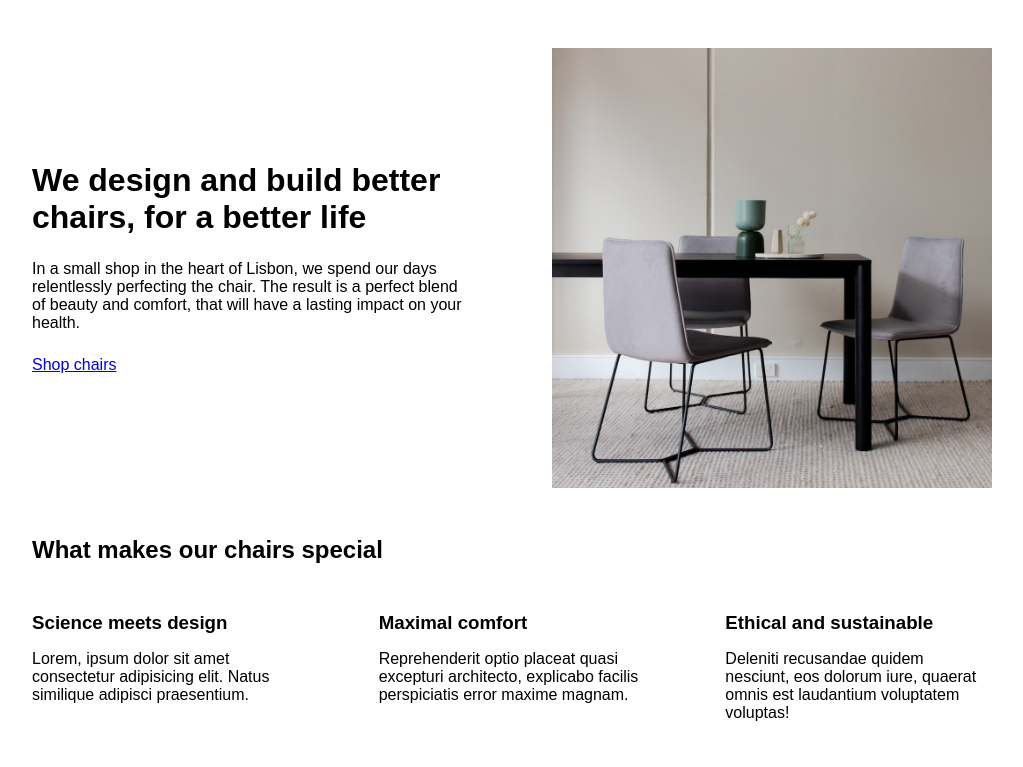
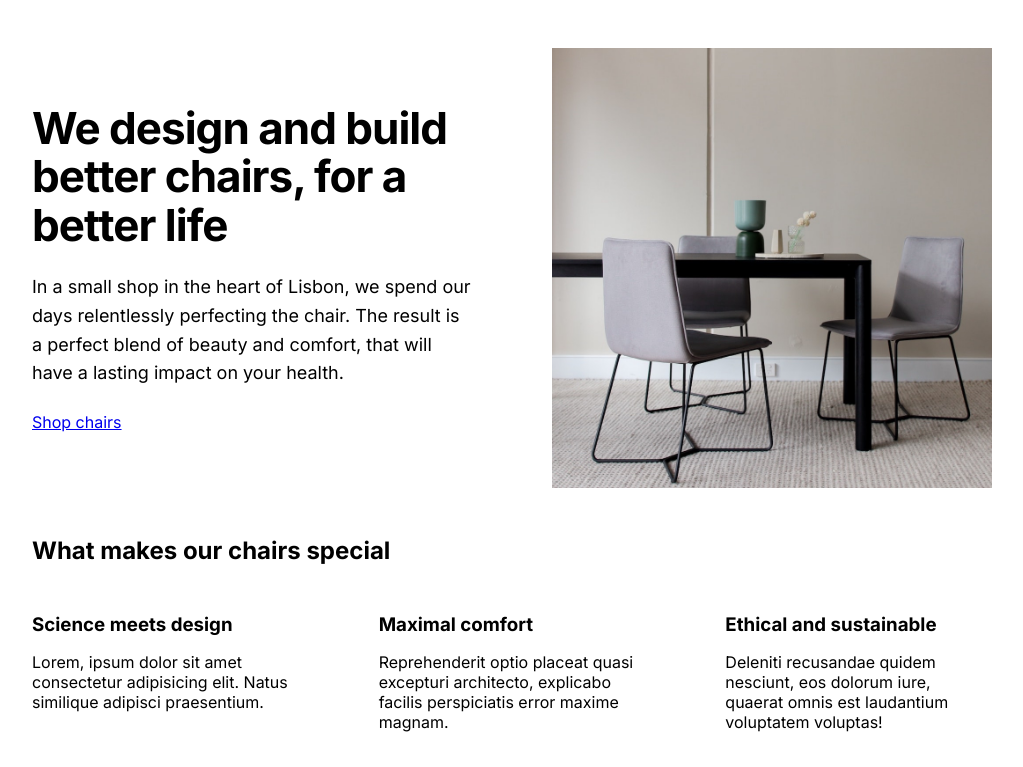
Before and after one commit to matheus4lves/udemy-html-css-design, a plain HTML site: page index.html in a window 1280 px wide. Shown: the top 767 px of the page, without its empty margins (128-1151 px from the left). Drawn offline with Linux system fonts and the light colour scheme.

Commit message:
Improve the typography of the page header

```diff
--- a/index.html
+++ b/index.html
@@ -4,6 +4,12 @@
     <meta charset="UTF-8" />
     <meta http-equiv="X-UA-Compatible" content="IE=edge" />
     <meta name="viewport" content="width=device-width, initial-scale=1.0" />
+    <link rel="preconnect" href="https://fonts.googleapis.com" />
+    <link rel="preconnect" href="https://fonts.gstatic.com" crossorigin />
+    <link
+      href="https://fonts.googleapis.com/css2?family=Inter:ital,opsz,wght@0,14..32,100..900;1,14..32,100..900&display=swap"
+      rel="stylesheet"
+    />
     <link rel="stylesheet" href="style.css" />
     <title>Lisbon Chair Shop</title>
   </head>
--- a/stylesheets/header.css
+++ b/stylesheets/header.css
@@ -9,11 +9,16 @@
 }
 
 .header__h1 {
+  font-size: 2.75rem;
+  line-height: 1.1;
+  letter-spacing: -1px;
   margin-bottom: 24px;
 }
 
 .header__para {
   margin-bottom: 24px;
+  font-size: 1.125rem;
+  line-height: 1.6;
 }
 
 .header__hero-img {
--- a/stylesheets/page.css
+++ b/stylesheets/page.css
@@ -1,5 +1,5 @@
 .page {
-  font-family: sans-serif;
+  font-family: "Inter", sans-serif;
 }
 
 .page__inner {
```
